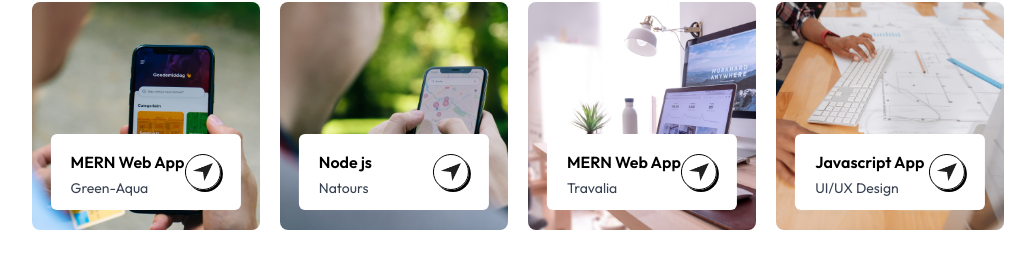
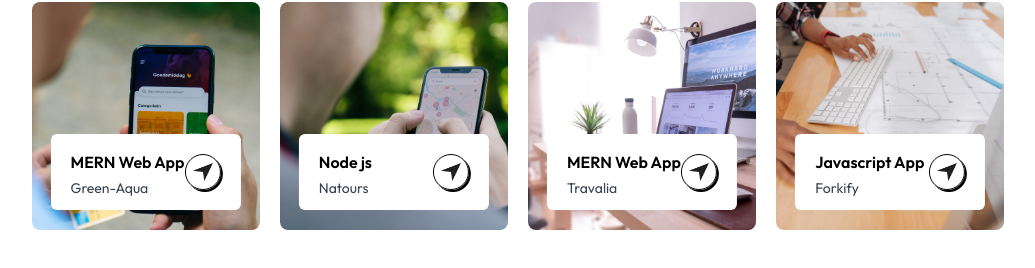
Before and after one commit to Gayasri72/My--portfolio, a Next.js app: page / in a window 1280 px wide. Shown: the part 2513-2781 px from the top of the page, without its empty margins (122-1157 px from the left). Built offline with nearby package versions, Linux system fonts and the light colour scheme; a web font is replaced by a local one.

Commit message:
update the projects

```diff
--- a/assets/assets.js
+++ b/assets/assets.js
@@ -102,20 +102,20 @@ export const workData = [
     topic: "Travalia",
     bgImage: "/work-3.png",
     description:
-      "This is a project made to learn the latest languages by building an app.",
+      "This is a project made to for the 3rd year 2nd semester university group project.my contribution is mention in the readme file.",
     skills: ["Node js", "Javascript", "React", "MongoDB"],
     demo: "https://www.example.com",
     source: "https://github.com/Gayasri72/Travalia.git",
   },
   {
     title: "Javascript App",
-    topic: "UI/UX Design",
+    topic: "Forkify",
     bgImage: "/work-4.png",
     description:
-      "This is a project made to learn the latest languages by building an app.",
+      "This is a project made to learn the javascript.",
     skills: ["Javascript", "Html", "Css"],
     demo: "https://www.example.com",
-    source: "https://github.com/Gayasri72/my-Portfolio.git",
+    source: "https://github.com/Gayasri72/Forkify-recipe-app",
   },
   {
     title: "SpringBoot Web App",
@@ -126,6 +126,26 @@ export const workData = [
     skills: ["React", "Css", "Node"],
     demo: "https://www.example.com",
     source: "https://github.com/Gayasri72/my-Portfolio.git",
+  },
+   {
+    title: "MERN Web App",
+    topic: "BoardMe",
+    bgImage: "/work-1.png",
+    description:
+      "This is a project made to for the 2nd year 2nd semester university group project.my contribution is mention in the readme file.",
+    skills: ["Node js", "Javascript", "React", "MongoDB"],
+    demo: "https://www.example.com",
+    source: "https://github.com/Gayasri72/BoardMe-Javascript.git",
+  },
+   {
+    title: "Authentication App",
+    topic: "Web Design",
+    bgImage: "/work-1.png",
+    description:
+      "This is a project made to learn authentication system of the mern web app using jwt.",
+    skills: ["Node js", "Javascript", "React", "MongoDB"],
+    demo: "https://www.example.com",
+    source: "https://github.com/Gayasri72/AuthTest1.git",
   },
   {
     title: "Machine Learning",
```
